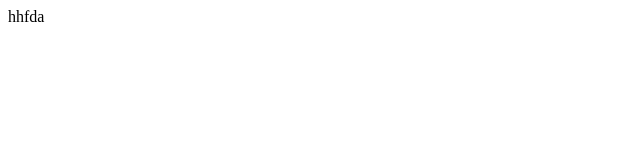
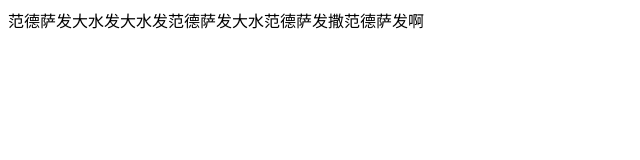
Before and after one commit to jerrypotti/gittest, a plain HTML site: page index.html in a window 1280 px wide. Shown: the whole page, without its empty margins (0-640 px from the left). Drawn offline with Linux system fonts and the light colour scheme.

Commit message:
提交已暂存

```diff
--- a/index.html
+++ b/index.html
@@ -1,5 +1,5 @@
 <html>
    <body>
-       <a>hhfda</a>
+       <a>范德萨发大水发大水发范德萨发大水范德萨发撒范德萨发啊</a>
    </body>
 </html>
```
